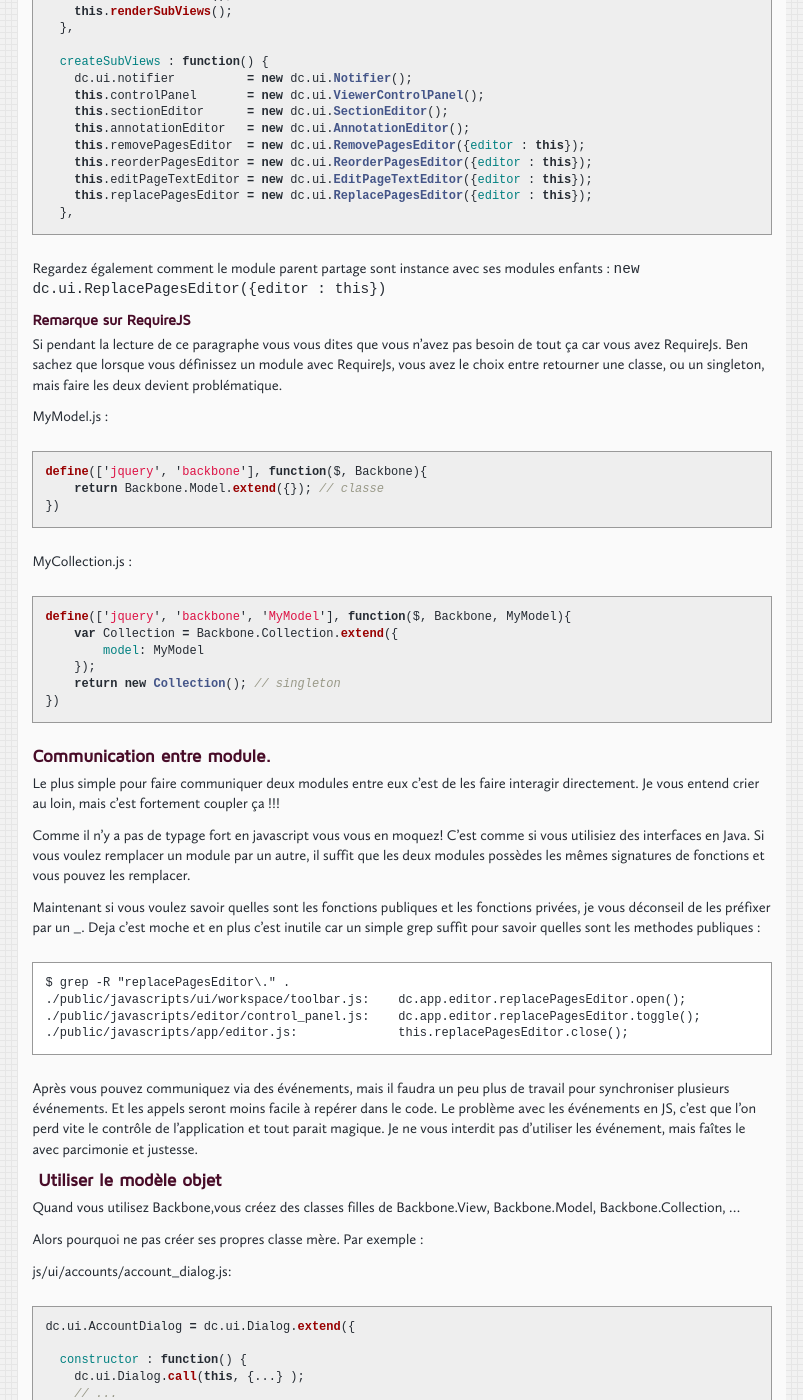
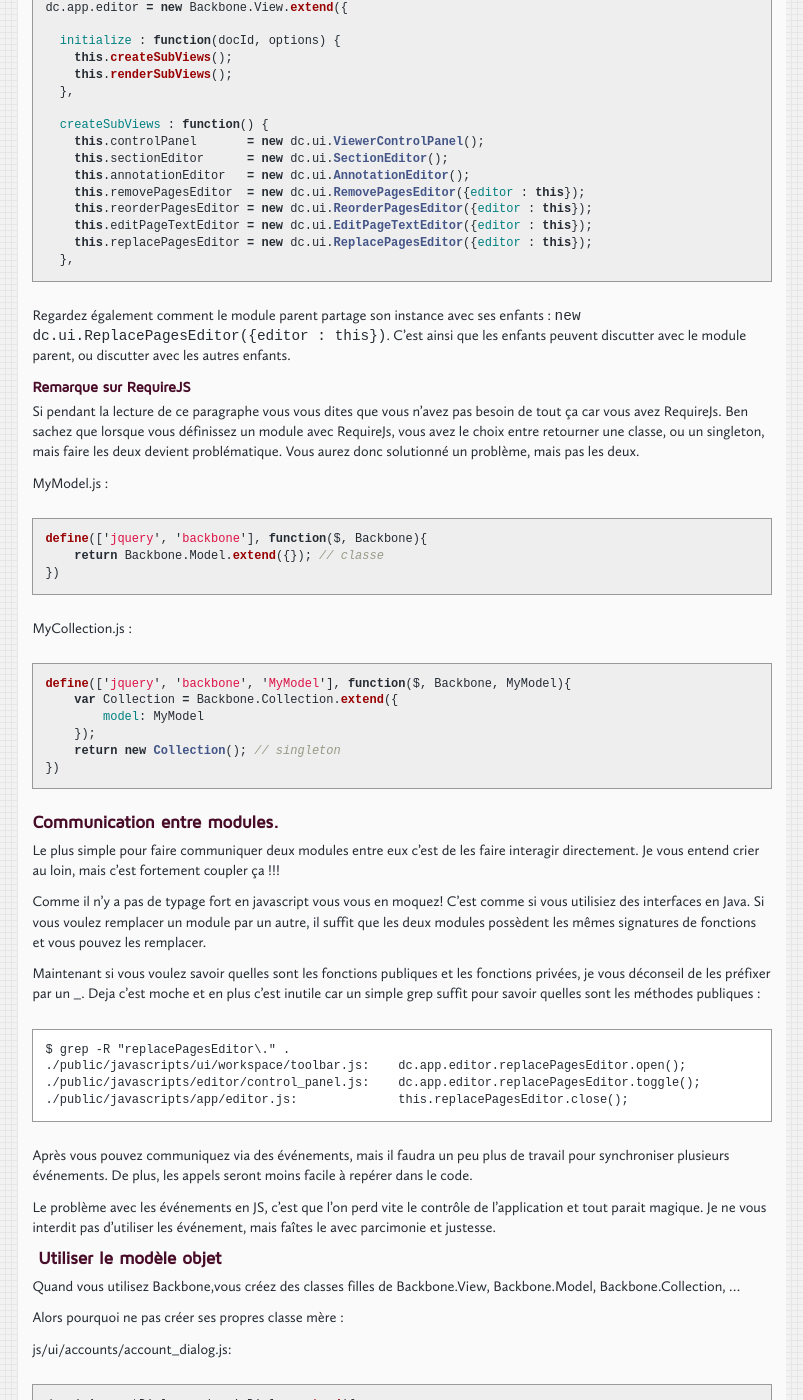
Before and after one commit to pullrequest/pullrequest.github.com, a Jekyll site: the page built from _posts/2012-02-25-backbone-tips-from-document-cloud.md, in a window 1280 px wide and 1400 px high, scrolled down 4695 px. Shown: the whole window, without its empty margins (132-935 px from the left). Built offline with Jekyll 4.4.1, drawn with Linux system fonts in a browser that asks for light colours; nearby versions of some CDN libraries; comment, search, counter and statistics services are not loaded; some of the changed text lies outside the part shown.

Commit message:
Update _posts/2012-02-25-backbone-tips-from-document-cloud.md

```diff
--- a/_posts/2012-02-25-backbone-tips-from-document-cloud.md
+++ b/_posts/2012-02-25-backbone-tips-from-document-cloud.md
@@ -244,7 +244,11 @@
 
 #### Dépendances partagées hiérarchiquement
 
-Nous aurons besoin de découper nos modules, en sous modules et donc de faire dépendre nos modules de nos sous-modules. Comme les sous-modules ne seront utilisées que par le module, nous pouvons les attacher directement à l'instance du module parent :
+Dans une application, nous auvons toujours besoin de découper des modules, en sous modules et donc d'avoir une relation de dépendance entre les deux.
+
+Mais comme cette relation est du type parent - enfant, ce sera toujours via le module parent que les enfants pourront discutté entre eux.
+
+Nous allons donc attaché les instances des enfants au parent.
 
 {% highlight javascript %}
 dc.app.editor = new Backbone.View.extend({
@@ -255,7 +259,6 @@
   },
 
   createSubViews : function() {
-    dc.ui.notifier          = new dc.ui.Notifier();
     this.controlPanel       = new dc.ui.ViewerControlPanel();
     this.sectionEditor      = new dc.ui.SectionEditor();
     this.annotationEditor   = new dc.ui.AnnotationEditor();
@@ -266,12 +269,13 @@
   },
 {% endhighlight %}
 
-Regardez également comment le module parent partage sont instance avec ses modules enfants : `new dc.ui.ReplacePagesEditor({editor : this})`
+Regardez également comment le module parent partage son instance avec ses enfants : `new dc.ui.ReplacePagesEditor({editor : this})`.
+C'est ainsi que les enfants peuvent discutter avec le module parent, ou discutter avec les autres enfants.
 
 
 #### Remarque sur RequireJS
 
-Si pendant la lecture de ce paragraphe vous vous dites que vous n'avez pas besoin de tout ça car vous avez RequireJs. Ben sachez que lorsque vous définissez un module avec RequireJs, vous avez le choix entre retourner une classe, ou un singleton, mais faire les deux devient problématique.
+Si pendant la lecture de ce paragraphe vous vous dites que vous n'avez pas besoin de tout ça car vous avez RequireJs. Ben sachez que lorsque vous définissez un module avec RequireJs, vous avez le choix entre retourner une classe, ou un singleton, mais faire les deux devient problématique. Vous aurez donc solutionné un problème, mais pas les deux.
 
 MyModel.js :
 
@@ -293,13 +297,13 @@
 {% endhighlight %}
 
 
-### Communication entre module.
+### Communication entre modules.
 
 Le plus simple pour faire communiquer deux modules entre eux c'est de les faire interagir directement. Je vous entend crier au loin, mais c'est fortement coupler ça !!!
 
-Comme il n'y a pas de typage fort en javascript vous vous en moquez! C'est comme si vous utilisiez des interfaces en Java. Si vous voulez remplacer un module par un autre, il suffit que les deux modules possèdes les mêmes signatures de fonctions et vous pouvez les remplacer.
+Comme il n'y a pas de typage fort en javascript vous vous en moquez! C'est comme si vous utilisiez des interfaces en Java. Si vous voulez remplacer un module par un autre, il suffit que les deux modules possèdent les mêmes signatures de fonctions et vous pouvez les remplacer.
 
-Maintenant si vous voulez savoir quelles sont les fonctions publiques et les fonctions privées, je vous déconseil de les préfixer par un _. Deja c'est moche et en plus c'est inutile car un simple grep suffit pour savoir quelles sont les methodes publiques :
+Maintenant si vous voulez savoir quelles sont les fonctions publiques et les fonctions privées, je vous déconseil de les préfixer par un _. Deja c'est moche et en plus c'est inutile car un simple grep suffit pour savoir quelles sont les méthodes publiques :
 
     $ grep -R "replacePagesEditor\." .
     ./public/javascripts/ui/workspace/toolbar.js:    dc.app.editor.replacePagesEditor.open();
@@ -307,14 +311,18 @@
     ./public/javascripts/app/editor.js:              this.replacePagesEditor.close();
 
 
-Après vous pouvez communiquez via des événements, mais il faudra un peu plus de travail pour synchroniser plusieurs événements. Et les appels seront moins facile à repérer dans le code. Le problème avec les événements en JS, c'est que l'on perd vite le contrôle de l'application et tout parait magique. Je ne vous interdit pas d'utiliser les événement, mais faîtes le avec parcimonie et justesse.
+Après vous pouvez communiquez via des événements, mais il faudra un peu plus de travail pour synchroniser plusieurs événements.
+De plus, les appels seront moins facile à repérer dans le code.
+
+Le problème avec les événements en JS, c'est que l'on perd vite le contrôle de l'application et tout parait magique.
+Je ne vous interdit pas d'utiliser les événement, mais faîtes le avec parcimonie et justesse.
 
 
 ### Utiliser le modèle objet
 
 Quand vous utilisez Backbone,vous créez des classes filles de Backbone.View, Backbone.Model, Backbone.Collection, ...
 
-Alors pourquoi ne pas créer ses propres classe mère. Par exemple :
+Alors pourquoi ne pas créer ses propres classe mère :
 
 js/ui/accounts/account_dialog.js:
 
@@ -331,6 +339,7 @@
     // ...
   }
 {% endhighlight %}
+
 
 Ou bien créer des factories :
 
@@ -360,11 +369,11 @@
 
 ### Des vues limitées à une petite portion du DOM
 
-Une des choses les plus belles avec Backbone c'est l'attribut `this.el`, et les nombreuses utilisation : `this.$el`, `this.$`, ...Il vous permet de limiter l'interaction qui vous aurez avec le DOM. Non seulement vous gagnez en performance (les sélecteurs jQuery sont précis) mais en plus il vous empêche de modifier des éléments qui n'appartiennent pas à votre vue.
+Une des choses les plus belles avec Backbone c'est l'attribut `this.el`, et les nombreuses utilisations : `this.$el`, `this.$`, ... Utiliser `el` vous permet de limiter l'interaction qui vous aurez avec le DOM. Non seulement vous gagnez en performance (les sélecteurs jQuery sont précis) mais en plus il vous empêche de modifier des éléments qui n'appartiennent pas à votre vue.
 
 Alors vous l'aurez compris, je ne veux plus voir de `$` dans vos applications Backbone, seulement des `this.$` :D
 
-### Des conventions qui rendent la lecture du code tellement agréable.
+### Des conventions qui rendent la lecture du code tellement plus agréable.
 
 Il y a une autre chose que j'aime dans Backbone, ce sont ses conventions. Par exemple dans une vues, on repère instantanément les interactions utilisateurs :
 
@@ -390,9 +399,10 @@
 Tout le monde connait les plugins jQuery. Mais saviez vous que vous pouvez faire la même chose avec Backbone?
 
 Par exemple dans DocumentCloud il y a un plugin bien pratique le `setMode`.
-SetMode permet de gérer une machine à état au niveau de ses vues. Lorsque l'on fait un setMode, on ajoute une classe CSS sur le `el` de la vue (pratique pour le CSS) mais on ajoute aussi un attribut sur la vue pour faciliter les interactions inter-modules.
+SetMode permet de gérer une machine à état au niveau de ses vues. Lorsque l'on fait un setMode, on ajoute une classe CSS sur le `el` de la vue (pratique pour le CSS) mais on ajoute aussi un attribut sur l'instance de la vue afin de faciliter les interactions inter-modules.
 
-Par exemple :
+
+Je sens que vous n'avez pas bien compris, voici un exemple dans une vue :
 
 {% highlight javascript %}
 xxx.setMode('is', 'draggable');
@@ -443,7 +453,10 @@
 
 ### Ne pas se limiter à l'utilisation classique de Backbone
 
-Backbone est suffisamment petit pour que n'importe quel développeur se sente à l'aise avec les sources. Vous pouvez donc utiliser Backbone avec un minimum de couche.
+Backbone est suffisamment petit pour que n'importe quel développeur se sente à l'aise avec les sources.
+Franchement c'est tellement rare ça alors profittez en !
+
+Vous pouvez avoir une utilisation minimaliste de Backbone.
 
 Regarder par exemple la HomePage de DocumentCloud <https://github.com/lyonjs/documentcloud/blob/master/public/javascripts/home/home.js>
 
@@ -491,7 +504,7 @@
 }
 {% endhighlight %}
 
-Nous allons sortir les annotations du document afin de gérer indépendamment.
+Nous allons sortir les annotations du document afin de les gérer indépendamment.
 
 {% highlight javascript %}
 dc.model.Document = Backbone.Model.extend({
@@ -505,7 +518,9 @@
        this.notes.reset(this.get('annotations'));
 {% endhighlight %}
 
-Souvent nous aurons besoin de lier les événements du sous-modèle avec le modèle. Il faudra le faire à la main, mais toute la démarche est bien expliquée sur le site officiel : <http://documentcloud.github.com/backbone/#FAQ-nested>. Ce n'est pas trop difficile à faire et tout parait très logique.
+Souvent vous aurez besoin de lier les événements du sous-modèle avec le modèle.
+Il faudra le faire à la main, mais toute la démarche est bien expliquée sur le site officiel : <http://documentcloud.github.com/backbone/#FAQ-nested>.
+Ce n'est pas trop difficile à faire et tout est très logique.
 
 ### Et pour finir : la minification de vos fichier JS.
 
@@ -513,10 +528,10 @@
 fichiers ...
 
 Comme nous n'avons pas utilisé de loader javascript vous être entièrement
-libre de choisir le minifier JS que vous voulez.
+libre de choisir le minifieur JS que vous voulez. Et c'est un luxe ça !!!
 
-Je vais vous aider, si vous n'avez pas de Backend choisissez le build script HTML5BoilerPlate.
+Si vous n'avez pas de Backend choisissez [le build script de HTML5BoilerPlate](http://html5boilerplate.com/docs/Build-script/).
 
-Si vous utilisez un Backend en JAVA Wro4J est un projet sérieux que vous pouvez utiliser sans risque.
+Si vous utilisez un Backend en JAVA [Wro4J](http://code.google.com/p/wro4j/) est un projet sérieux que vous pouvez utiliser sans risque.
 
-Mais n'oubliez pas de servir vos assets JS et CSS avec la compression GZIP.
+Et n'oubliez pas de servir vos assets JS et CSS avec la compression GZIP :)
```
Also changed, not shown: other parts of _posts/2012-02-25-backbone-tips-from-document-cloud.md (+4 -4 lines).
